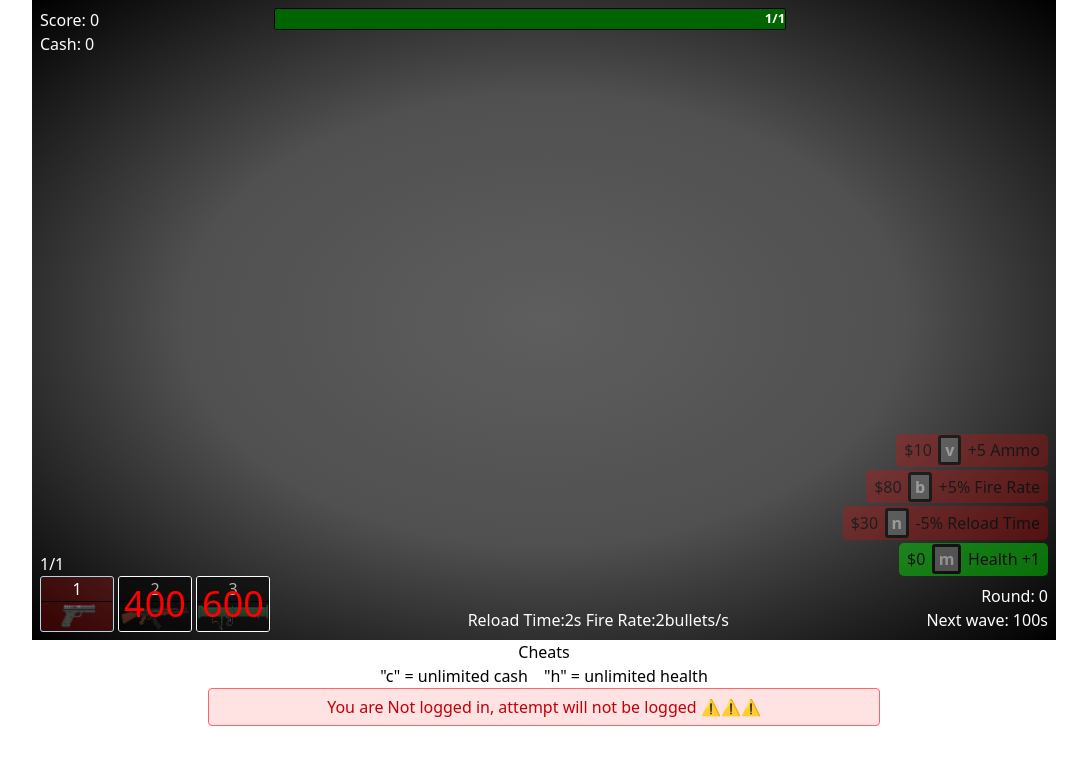
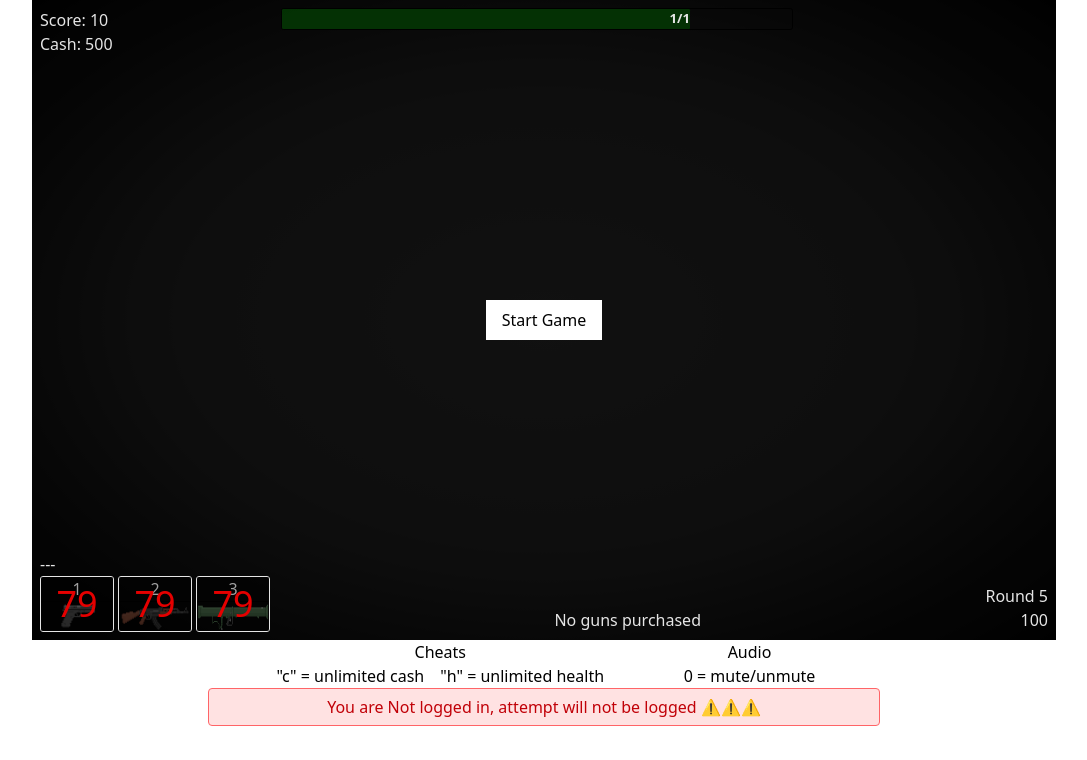
Before and after one commit to DanBokete/Quick-Shot, a Flask app: page /play in a window 1280 px wide. Shown: the part 40-800 px from the top of the page, without its empty margins (96-1183 px from the left). Run offline with Flask 3, Linux system fonts and the light colour scheme.

Commit message:
Add background music and implement mute/unmute functionality; update menu UI and game guide

```diff
--- a/static/game.js
+++ b/static/game.js
@@ -18,25 +18,25 @@
 import { init, initialiseEventListeners } from "./js/lib/initialise.js";
 import Sfx from "./js/entities/Sfx.js";
 import { sendData } from "./js/lib/backend.js";
+import { displayMenu } from "./js/ui/menuUI.js";
 
 document.addEventListener(
     "DOMContentLoaded",
     () => {
-        initialiseEventListeners();
-        resetGame();
+        displayMenu();
+        const startBtn = document.querySelector("#startBtn");
+        startBtn.addEventListener(
+            "click",
+            () => {
+                initialiseEventListeners();
+                resetGame();
+                document.getElementById("menu").remove();
+            },
+            false
+        );
     },
     false
 );
-
-// const startBtn = document.querySelector("#startBtn");
-
-// startBtn.addEventListener(
-//     "click",
-//     () => {
-//         resetGame();
-//     },
-//     false
-// );
 
 export const Keys = {
     moveUp: false,
@@ -146,6 +146,10 @@
 };
 
 function endGame() {
+    // in the event player screen is blurred
+    const gameContainerElement = document.getElementById("gameContainer");
+    gameContainerElement.classList.remove("blur");
+
     window.cancelAnimationFrame(game.requestId);
     sendData();
     updateEndGameUi();
@@ -155,9 +159,15 @@
 }
 
 export function resetGame() {
+    if (sfx.backgroundMusic) {
+        sfx.backgroundMusic.pause();
+    }
     initPlayer();
     initGame();
     init();
+    if (!document.pointerLockElement) {
+        document.querySelector("canvas").requestPointerLock();
+    }
     // startBtn.disabled = true;
 }
 
--- a/static/js/entities/Sfx.js
+++ b/static/js/entities/Sfx.js
@@ -2,6 +2,7 @@
 import { game } from "../../game.js";
 
 class Sfx {
+    disableBackgroundMusic = false;
     constructor() {
         this.explosion = null;
         this.achievement = null;
@@ -10,6 +11,7 @@
         this.enemyHit = null;
         this.ak47Shot = null;
         this.rocketShot = null;
+        this.backgroundMusic = null;
     }
 
     playAchievement() {
@@ -64,6 +66,14 @@
         this.playerHit.currentTime = 0;
         this.playerHit.play();
     }
+
+    playBackgroundMusic() {
+        if (this.disableBackgroundMusic) return;
+        this.backgroundMusic.volume = 0.1;
+        this.backgroundMusic.pause();
+        this.backgroundMusic.currentTime = 0;
+        this.backgroundMusic.play();
+    }
 }
 
 export default Sfx;
--- a/static/js/handle/onPointerMove.js
+++ b/static/js/handle/onPointerMove.js
@@ -7,7 +7,9 @@
  * @param {MouseEvent} param.e
  */
 const onPointerMove = ({ e }) => {
-    if (document.pointerLockElement !== document.body) return;
+    if (document.pointerLockElement !== document.querySelector("canvas")) {
+        return;
+    }
     Pointer.x += e.movementX;
     Pointer.y += e.movementY;
     Pointer.rotationFromPlayer = Math.atan2(
--- a/static/js/helpers/helpers.js
+++ b/static/js/helpers/helpers.js
@@ -9,10 +9,23 @@
 
 // Handles updating player's stats && ui
 export const handlePlayerDamage = ({ obj }) => {
+    const gameContainerElement = document.getElementById("gameContainer");
     if (!obj.damage) {
         return console.error(
             "Object causing damage does not have a damage attribute"
         );
+    }
+
+    const temp = () => {
+        gameContainerElement.removeEventListener("animationend", temp, false);
+        gameContainerElement.classList.remove("flash");
+    };
+
+    // gameContainerElement.classList.remove("flash");
+    if (!gameContainerElement.classList.contains("flash")) {
+        gameContainerElement.classList.add("flash");
+
+        gameContainerElement.addEventListener("animationend", temp, false);
     }
 
     console.log(obj);
--- a/static/js/lib/inputs.js
+++ b/static/js/lib/inputs.js
@@ -1,5 +1,5 @@
 import Player from "../entities/Player.js";
-import { game, resetGame } from "../../game.js";
+import { game, resetGame, sfx } from "../../game.js";
 import AK47 from "../entities/ak47.js";
 import Glock from "../entities/Glock.js";
 import RPG from "../entities/RPG.js";
@@ -80,6 +80,16 @@
         resetGame();
     }
 
+    if (key === "0") {
+        sfx.disableBackgroundMusic = !sfx.disableBackgroundMusic;
+
+        if (sfx.disableBackgroundMusic) {
+            sfx.backgroundMusic.volume = 0;
+        } else {
+            sfx.playBackgroundMusic();
+        }
+    }
+
     const weapons = player.weapons;
     let HAS_WEAPON = false;
 
--- /dev/null
+++ b/static/js/ui/menuUI.js
@@ -0,0 +1,17 @@
+export const displayMenu = () => {
+    const previousMenuElement = document.getElementById("menu");
+    if (previousMenuElement) {
+        previousMenuElement.remove();
+    }
+
+    const menuElement = document.createElement("div");
+    menuElement.id = "menu";
+
+    const startBtn = document.createElement("button");
+    startBtn.innerText = "Start Game";
+    startBtn.id = "startBtn";
+
+    menuElement.appendChild(startBtn);
+
+    document.querySelector("#gameContainer").appendChild(menuElement);
+};
--- a/static/style.css
+++ b/static/style.css
@@ -309,7 +309,8 @@
     }
 }
 
-#guide {
+#guide,
+section {
     text-align: center;
     color: black;
     display: flex;
@@ -338,3 +339,34 @@
 .blur {
     background-color: rgb(0, 0, 0, 0.8);
 }
+
+.flash {
+    background-color: rgb(0, 0, 0);
+    animation: flash 0.3s;
+}
+
+@keyframes flash {
+    0% {
+        opacity: 0;
+    }
+    100% {
+        opacity: 1;
+    }
+}
+
+#menu {
+    position: absolute;
+    display: flex;
+    justify-content: center;
+    align-items: center;
+    top: 0;
+    left: 0;
+    right: 0;
+    bottom: 0;
+    background-color: rgb(0, 0, 0, 0.1);
+
+    button {
+        background-color: white;
+        padding: 0.5em 1em;
+    }
+}
--- a/templates/game.html
+++ b/templates/game.html
@@ -71,11 +71,17 @@
         Start game
     </button>
 </div> -->
-<section id="guide">
-    <h1>Cheats</h1>
-    <p>"c" = unlimited cash</p>
-    <p>"h" = unlimited health</p>
-</section>
+<div id="guide">
+    <section>
+        <h1>Cheats</h1>
+        <p>"c" = unlimited cash</p>
+        <p>"h" = unlimited health</p>
+    </section>
+    <section>
+        <h1>Audio</h1>
+        <p>0 = mute/unmute</p>
+    </section>
+</div>
 
 {% if not g.user%}
 <div
```
Also changed, not shown: templates/credits.html (+23 -0 lines), static/js/lib/increaseRound.js, static/js/lib/initialise.js, 1 other file.
